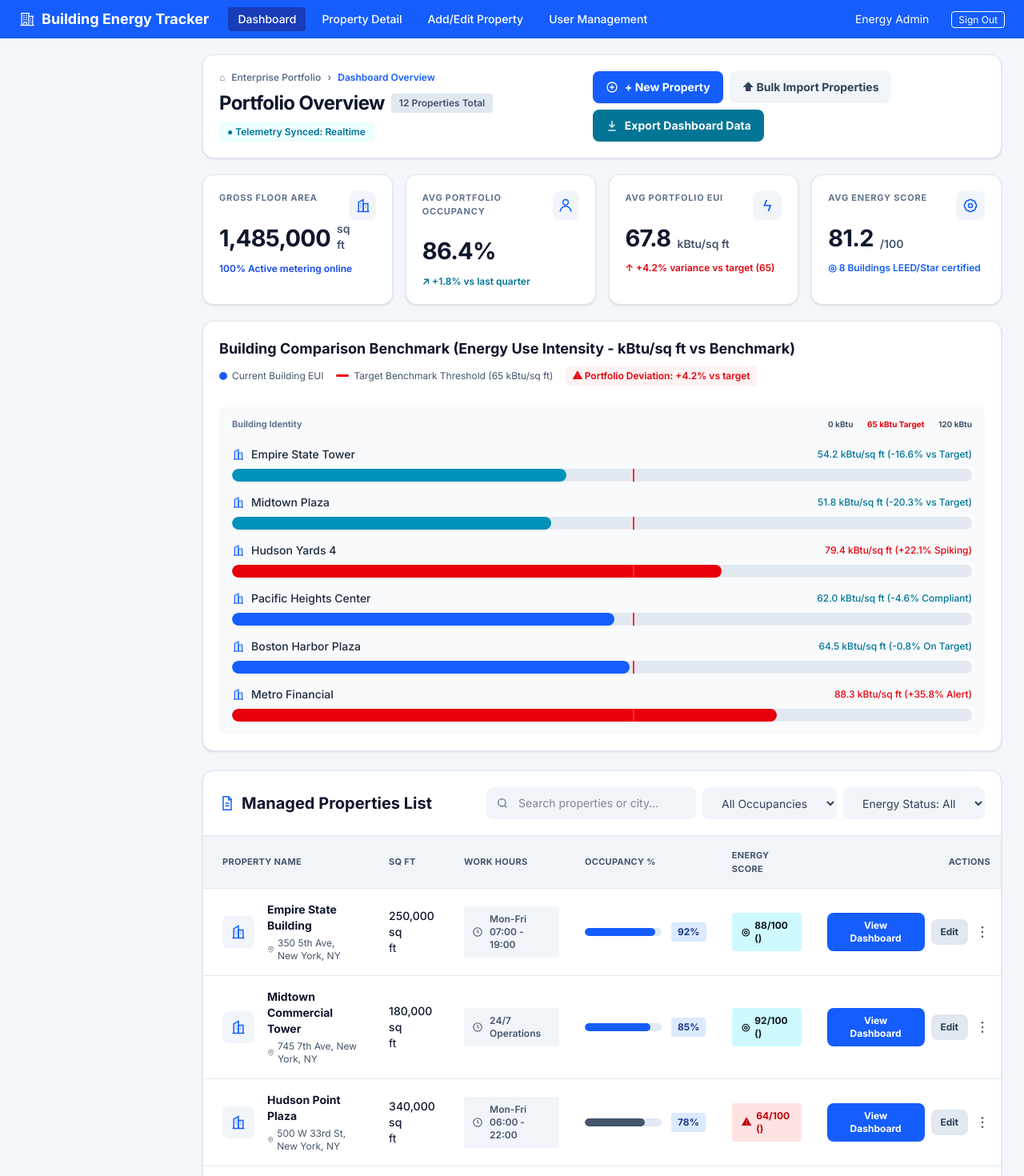
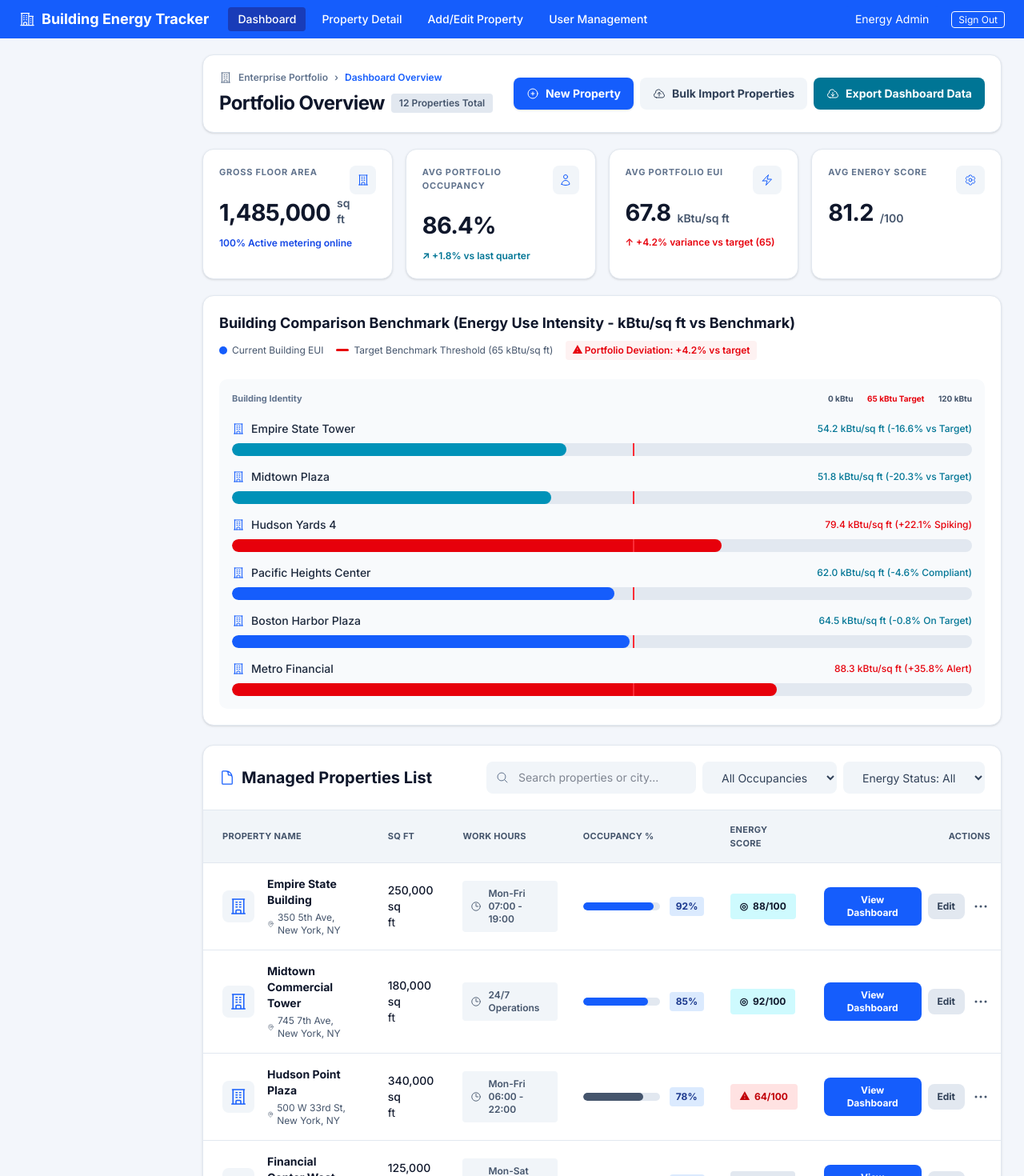
Before and after one commit to steven-pride/CEN4910, a Next.js app: page / in a window 1280 px wide. Shown: the top 1470 px of the page at 80% size. Built offline with nearby package versions, Linux system fonts and the light colour scheme.

Commit message:
Replace custom icons with `@heroicons/react` icons; remove unused code for reduced complexity.

```diff
--- a/app/page.tsx
+++ b/app/page.tsx
@@ -1,223 +1,11 @@
 "use client";
 
 import { useMemo, useState } from "react";
-
-type IconProps = {
-    className?: string;
-};
-
-function DashboardIcon({ className = "h-5 w-5" }: IconProps) {
-    return (
-        <svg
-            viewBox="0 0 24 24"
-            fill="none"
-            stroke="currentColor"
-            strokeWidth="1.8"
-            className={className}
-        >
-            <rect x="3" y="3" width="7" height="7" rx="1" />
-            <rect x="14" y="3" width="7" height="7" rx="1" />
-            <rect x="3" y="14" width="7" height="7" rx="1" />
-            <rect x="14" y="14" width="7" height="7" rx="1" />
-        </svg>
-    );
-}
-
-function BuildingIcon({ className = "h-5 w-5" }: IconProps) {
-    return (
-        <svg
-            viewBox="0 0 24 24"
-            fill="none"
-            stroke="currentColor"
-            strokeWidth="1.8"
-            className={className}
-        >
-            <path d="M5 21V7l7-4v18" />
-            <path d="M12 21V9h7v12" />
-            <path d="M3 21h18" />
-            <path d="M8 9h1M8 12h1M8 15h1M15 12h1M15 15h1" />
-        </svg>
-    );
-}
-
-function ChartIcon({ className = "h-5 w-5" }: IconProps) {
-    return (
-        <svg
-            viewBox="0 0 24 24"
-            fill="none"
-            stroke="currentColor"
-            strokeWidth="1.8"
-            className={className}
-        >
-            <path d="M4 20V10" />
-            <path d="M10 20V4" />
-            <path d="M16 20v-7" />
-            <path d="M22 20V7" />
-        </svg>
-    );
-}
-
-function DocumentIcon({ className = "h-5 w-5" }: IconProps) {
-    return (
-        <svg
-            viewBox="0 0 24 24"
-            fill="none"
-            stroke="currentColor"
-            strokeWidth="1.8"
-            className={className}
-        >
-            <path d="M6 2h8l4 4v16H6z" />
-            <path d="M14 2v5h5" />
-            <path d="M9 12h6M9 16h6" />
-        </svg>
-    );
-}
-
-function BellIcon({ className = "h-5 w-5" }: IconProps) {
-    return (
-        <svg
-            viewBox="0 0 24 24"
-            fill="none"
-            stroke="currentColor"
-            strokeWidth="1.8"
-            className={className}
-        >
-            <path d="M18 8a6 6 0 00-12 0c0 7-3 7-3 9h18c0-2-3-2-3-9" />
-            <path d="M10 21h4" />
-        </svg>
-    );
-}
-
-function SettingsIcon({ className = "h-5 w-5" }: IconProps) {
-    return (
-        <svg
-            viewBox="0 0 24 24"
-            fill="none"
-            stroke="currentColor"
-            strokeWidth="1.8"
-            className={className}
-        >
-            <circle cx="12" cy="12" r="3" />
-            <path d="M19.4 15a1.65 1.65 0 00.33 1.82l.06.06-2.83 2.83-.06-.06a1.65 1.65 0 00-1.82-.33 1.65 1.65 0 00-1 1.51V21h-4v-.09a1.65 1.65 0 00-1-1.51 1.65 1.65 0 00-1.82.33l-.06.06-2.83-2.83.06-.06A1.65 1.65 0 004.6 15a1.65 1.65 0 00-1.51-1H3v-4h.09a1.65 1.65 0 001.51-1A1.65 1.65 0 004.27 7.2l-.06-.06L7.04 4.3l.06.06a1.65 1.65 0 001.82.33h.01a1.65 1.65 0 001-1.51V3h4v.09a1.65 1.65 0 001 1.51 1.65 1.65 0 001.82-.33l.06-.06 2.83 2.83-.06.06A1.65 1.65 0 0019.4 9v.01a1.65 1.65 0 001.51 1H21v4h-.09A1.65 1.65 0 0019.4 15z" />
-        </svg>
-    );
-}
-
-function UserIcon({ className = "h-5 w-5" }: IconProps) {
-    return (
-        <svg
-            viewBox="0 0 24 24"
-            fill="none"
-            stroke="currentColor"
-            strokeWidth="1.8"
-            className={className}
-        >
-            <circle cx="12" cy="7" r="4" />
-            <path d="M4 21a8 8 0 0116 0" />
-        </svg>
-    );
-}
-
-function SearchIcon({ className = "h-5 w-5" }: IconProps) {
-    return (
-        <svg
-            viewBox="0 0 24 24"
-            fill="none"
-            stroke="currentColor"
-            strokeWidth="2"
-            className={className}
-        >
-            <circle cx="11" cy="11" r="7" />
-            <path d="M20 20l-4-4" />
-        </svg>
-    );
-}
-
-function LocationIcon({ className = "h-4 w-4" }: IconProps) {
-    return (
-        <svg
-            viewBox="0 0 24 24"
-            fill="none"
-            stroke="currentColor"
-            strokeWidth="1.8"
-            className={className}
-        >
-            <path d="M20 10c0 5-8 11-8 11S4 15 4 10a8 8 0 1116 0z" />
-            <circle cx="12" cy="10" r="2.5" />
-        </svg>
-    );
-}
-
-function ClockIcon({ className = "h-4 w-4" }: IconProps) {
-    return (
-        <svg
-            viewBox="0 0 24 24"
-            fill="none"
-            stroke="currentColor"
-            strokeWidth="1.8"
-            className={className}
-        >
-            <circle cx="12" cy="12" r="9" />
-            <path d="M12 7v5l3 2" />
-        </svg>
-    );
-}
-
-function DownloadIcon({ className = "h-4 w-4" }: IconProps) {
-    return (
-        <svg
-            viewBox="0 0 24 24"
-            fill="none"
-            stroke="currentColor"
-            strokeWidth="2"
-            className={className}
-        >
-            <path d="M12 3v12" />
-            <path d="M7 10l5 5 5-5" />
-            <path d="M5 21h14" />
-        </svg>
-    );
-}
-
-function PlusIcon({ className = "h-4 w-4" }: IconProps) {
-    return (
-        <svg
-            viewBox="0 0 24 24"
-            fill="none"
-            stroke="currentColor"
-            strokeWidth="2"
-            className={className}
-        >
-            <circle cx="12" cy="12" r="9" />
-            <path d="M12 8v8M8 12h8" />
-        </svg>
-    );
-}
-
-function MoreIcon({ className = "h-5 w-5" }: IconProps) {
-    return (
-        <svg
-            viewBox="0 0 24 24"
-            fill="currentColor"
-            className={className}
-        >
-            <circle cx="12" cy="5" r="1.5" />
-            <circle cx="12" cy="12" r="1.5" />
-            <circle cx="12" cy="19" r="1.5" />
-        </svg>
-    );
-}
-
-const navItems = [
-    { name: "Dashboard", icon: DashboardIcon, active: true },
-    { name: "Properties", icon: BuildingIcon },
-    { name: "Energy Analytics", icon: ChartIcon },
-    { name: "Reports", icon: DocumentIcon },
-    { name: "Alerts", icon: BellIcon, badge: 3 },
-    { name: "Compliance", icon: DocumentIcon },
-    { name: "Users", icon: UserIcon },
-    { name: "Settings", icon: SettingsIcon },
-];
+import {
+    CloudArrowUpIcon, BuildingOfficeIcon, PlusCircleIcon, CloudArrowDownIcon,
+    UserIcon, MagnifyingGlassIcon, DocumentIcon, ClockIcon, EllipsisHorizontalIcon,
+    Cog6ToothIcon, MapPinIcon, BoltIcon
+} from "@heroicons/react/24/outline";
 
 const benchmarks = [
     {
@@ -389,7 +177,7 @@ export default function Home() {
             <div className="flex min-h-screen">
                 {/* SIDEBAR */}
                 {/* MAIN */}
-                <div className="min-w-0 flex-1 lg:ml-[225px]">
+                <div className="min-w-0 lg:ml-[225px]">
                     {/* TOPBAR */}
 
                     <main className="px-4 py-5 md:px-6 lg:px-7">
@@ -398,7 +186,7 @@ export default function Home() {
                             <div className="flex flex-col justify-between gap-5 xl:flex-row xl:items-center">
                                 <div>
                                     <div className="mb-2 flex items-center gap-2 text-xs font-semibold text-slate-500">
-                                        <span>⌂</span>
+                                        <BuildingOfficeIcon className="h-4 w-4"/>
                                         <span>Enterprise Portfolio</span>
                                         <span>›</span>
                                         <span className="text-blue-600">Dashboard Overview</span>
@@ -412,25 +200,22 @@ export default function Home() {
                                         <span className="rounded bg-slate-200 px-2.5 py-1 text-xs font-semibold text-slate-600">
                       12 Properties Total
                     </span>
-
-                                        <span className="rounded bg-cyan-50 px-2.5 py-1 text-xs font-semibold text-cyan-700">
-                      ● Telemetry Synced: Realtime
-                    </span>
                                     </div>
                                 </div>
 
                                 <div className="flex flex-wrap gap-2">
                                     <button className="flex items-center gap-2 rounded-md bg-blue-600 px-4 py-2.5 text-sm font-bold text-white shadow-sm hover:bg-blue-700">
-                                        <PlusIcon />
-                                        + New Property
+                                        <PlusCircleIcon className="h-4 w-4"/>
+                                        New Property
                                     </button>
 
-                                    <button className="rounded-md bg-slate-100 px-4 py-2.5 text-sm font-bold text-slate-700 hover:bg-slate-200">
-                                        ⬆ Bulk Import Properties
+                                    <button className="rounded-md bg-slate-100 px-4 py-2.5 text-sm font-bold text-slate-700 hover:bg-slate-200 flex flex-row items-center gap-2">
+                                        <CloudArrowUpIcon className="h-4 w-4"/>
+                                        Bulk Import Properties
                                     </button>
 
                                     <button className="flex items-center gap-2 rounded-md bg-cyan-700 px-4 py-2.5 text-sm font-bold text-white hover:bg-cyan-800">
-                                        <DownloadIcon />
+                                        <CloudArrowDownIcon className="h-4 w-4"/>
                                         Export Dashboard Data
                                     </button>
                                 </div>
@@ -444,7 +229,7 @@ export default function Home() {
                                 value="1,485,000"
                                 suffix="sq ft"
                                 description="100% Active metering online"
-                                icon={<BuildingIcon />}
+                                icon={<BuildingOfficeIcon className="h-4 w-4"/>}
                             />
 
                             <MetricCard
@@ -452,7 +237,7 @@ export default function Home() {
                                 value="86.4%"
                                 description="↗ +1.8% vs last quarter"
                                 descriptionColor="text-cyan-700"
-                                icon={<UserIcon />}
+                                icon={<UserIcon className="h-4 w-4"/>}
                             />
 
                             <MetricCard
@@ -461,16 +246,16 @@ export default function Home() {
                                 suffix="kBtu/sq ft"
                                 description="↑ +4.2% variance vs target (65)"
                                 descriptionColor="text-red-600"
-                                icon={<span className="text-xl">ϟ</span>}
+                                icon={<BoltIcon className="h-4 w-4" />}
                             />
 
                             <MetricCard
                                 title="Avg Energy Score"
                                 value="81.2"
                                 suffix="/100"
-                                description="◎ 8 Buildings LEED/Star certified"
+                                description=""
                                 descriptionColor="text-blue-600"
-                                icon={<SettingsIcon />}
+                                icon={<Cog6ToothIcon className="h-4 w-4" />}
                             />
                         </section>
 
@@ -526,7 +311,7 @@ export default function Home() {
                                                 <div key={item.name}>
                                                     <div className="mb-2 flex items-center justify-between gap-4 text-sm">
                                                         <div className="flex items-center gap-2 font-medium text-slate-800">
-                                                            <BuildingIcon className="h-4 w-4 text-blue-600" />
+                                                            <BuildingOfficeIcon className="h-4 w-4 text-blue-600" />
                                                             {item.name}
                                                         </div>
 
@@ -577,7 +362,7 @@ export default function Home() {
 
                                 <div className="flex flex-col gap-2 md:flex-row">
                                     <div className="relative">
-                                        <SearchIcon className="absolute left-3 top-1/2 h-4 w-4 -translate-y-1/2 text-slate-500" />
+                                        <MagnifyingGlassIcon className="absolute left-3 top-1/2 h-4 w-4 -translate-y-1/2 text-slate-500" />
 
                                         <input
                                             value={search}
@@ -625,7 +410,7 @@ export default function Home() {
                                             <td className="px-6 py-4">
                                                 <div className="flex items-center gap-4">
                                                     <div className="flex h-10 w-10 shrink-0 items-center justify-center rounded-md bg-slate-100 text-blue-600">
-                                                        <BuildingIcon />
+                                                        <BuildingOfficeIcon className="h-6 w-6" />
                                                     </div>
 
                                                     <div>
@@ -634,7 +419,7 @@ export default function Home() {
                                                         </p>
 
                                                         <div className="mt-1 flex items-center gap-1 text-xs text-slate-600">
-                                                            <LocationIcon className="h-3.5 w-3.5" />
+                                                            <MapPinIcon className="h-3.5 w-3.5" />
                                                             {property.address}
                                                         </div>
                                                     </div>
@@ -688,7 +473,7 @@ export default function Home() {
                               {property.scoreStyle === "warning" ? "⚠" : "◎"}
                             </span>
 
-                                                    {property.score}/100 ({property.scoreText})
+                                                    {property.score}/100
                                                 </div>
                                             </td>
 
@@ -703,7 +488,7 @@ export default function Home() {
                                                     </button>
 
                                                     <button className="text-slate-600 hover:text-slate-900">
-                                                        <MoreIcon />
+                                                        <EllipsisHorizontalIcon className="h-6 w-6" />
                                                     </button>
                                                 </div>
                                             </td>
@@ -745,27 +530,6 @@ export default function Home() {
                             </div>
                         </section>
                     </main>
-
-                    {/* FOOTER */}
-                    <footer className="mt-6 flex flex-col justify-between gap-3 border-t border-slate-300 bg-white px-6 py-5 text-xs text-slate-600 md:flex-row md:items-center">
-                        <p>
-                            <span className="font-bold text-blue-600">PropertyTracker</span>{" "}
-                            © 2024 Commercial Facility & Energy Intelligence Suite. All rights
-                            reserved.
-                        </p>
-
-                        <div className="flex flex-wrap items-center gap-5">
-              <span className="flex items-center gap-2">
-                <span className="h-2 w-2 rounded-full bg-emerald-500" />
-                Grid Telemetry: Operational
-              </span>
-
-                            <span className="flex items-center gap-2">
-                <span className="h-2 w-2 rounded-full bg-blue-600" />
-                BMS Gateway: Synchronized
-              </span>
-                        </div>
-                    </footer>
                 </div>
             </div>
         </div>
```
